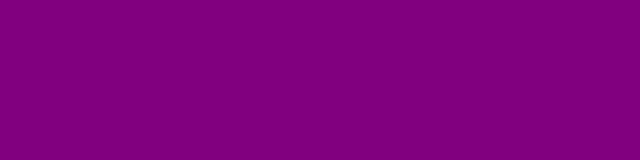
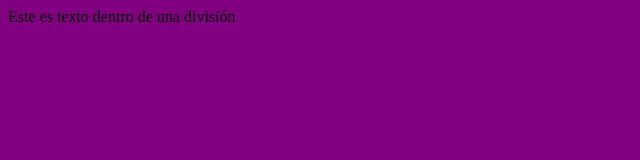
Before and after one commit to jvcm22/primeraCarpeta, a plain HTML site: page index.html in a window 1280 px wide. Shown: the whole page, without its empty margins (0-640 px from the left). Drawn offline with Linux system fonts and the light colour scheme.

Commit message:
Añadida división

```diff
--- a/index.html
+++ b/index.html
@@ -5,6 +5,7 @@
                 background-color: purple;
             }
         </style>
+        <div>Este es texto dentro de una división</div>
     </body>
 
 </html>
```
